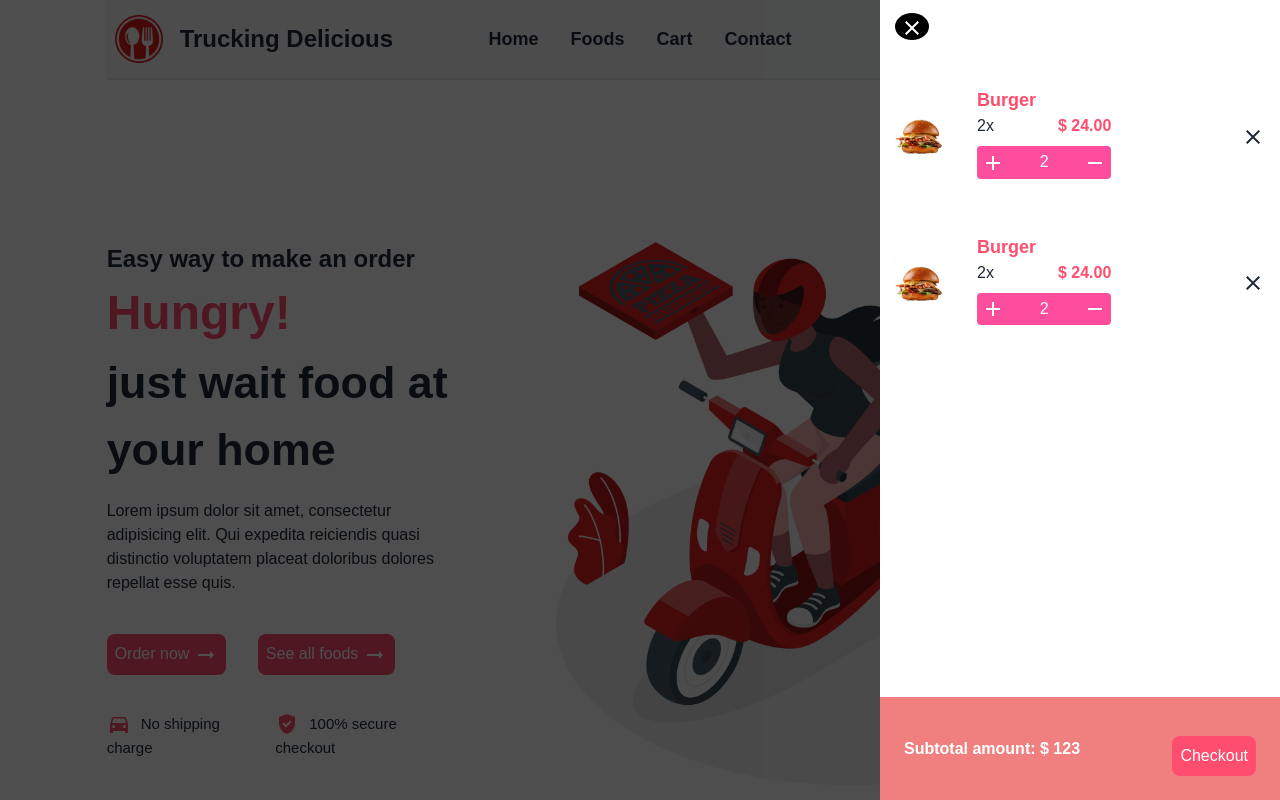
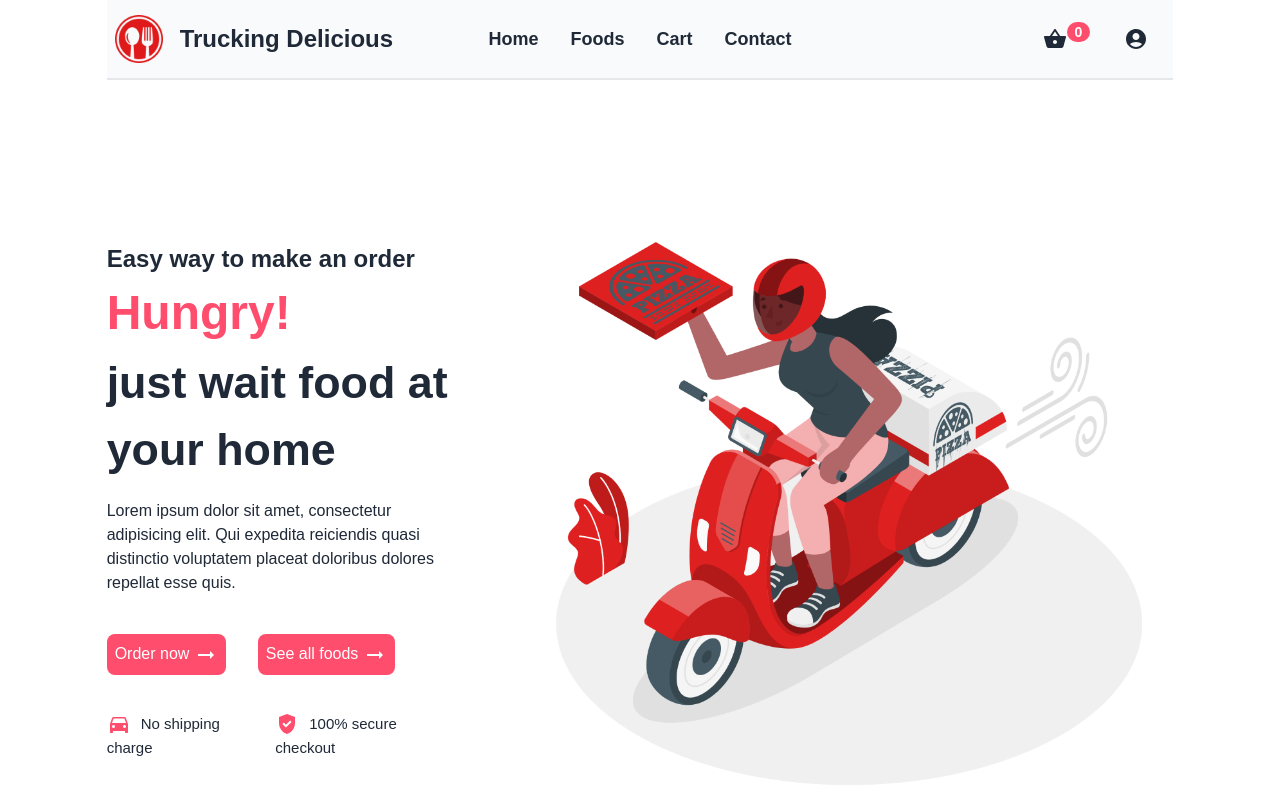
Before and after one commit to ruhulamin111/trucking-delicious, a React (Create React App) app: page / in a window 1280 px wide. Shown: the top 800 px of the page. Built offline with nearby package versions, Linux system fonts and the light colour scheme.

Commit message:
cart toggle done

```diff
--- a/src/components/Header/Header.js
+++ b/src/components/Header/Header.js
@@ -3,10 +3,15 @@ import logo from '../../assets/images/res-logo.png'
 import ShoppingBasketIcon from '@mui/icons-material/ShoppingBasket';
 import AccountCircleIcon from '@mui/icons-material/AccountCircle';
 import { Link } from 'react-router-dom';
-import { useSelector } from 'react-redux';
+import { useDispatch, useSelector } from 'react-redux';
+import { cartUIActions } from '../../store/shoppingCart/cartUISlice';
 
 const Header = () => {
     const totalQuantity = useSelector(state => state.cart.totalQuantity)
+    const disPatch = useDispatch()
+    const toggleCart = () => {
+        disPatch(cartUIActions.toggle())
+    }
 
     return (
         <div className='sticky top-0 bg-slate-50'>
@@ -40,8 +45,11 @@ const Header = () => {
                     </ul>
                 </div>
                 <div className="navbar-end">
-                    <Link to='/' className="btn btn-ghost font-bold normal-case text-2xl"><ShoppingBasketIcon /> <sup className='bg-[#ff4d6d] px-2 text-sm text-white rounded-full' >{totalQuantity}</sup></Link>
-                    <Link to='/' className="btn btn-ghost font-bold normal-case text-2xl"><AccountCircleIcon /></Link>
+                    <span onClick={toggleCart} className="btn btn-ghost font-bold normal-case text-2xl">
+                        <ShoppingBasketIcon />
+                        <sup className='bg-[#ff4d6d] px-2 text-sm text-white rounded-full' >{totalQuantity}</sup>
+                    </span>
+                    <span className="btn btn-ghost font-bold normal-case text-2xl"><AccountCircleIcon /></span>
                 </div>
             </div>
         </div>
--- a/src/components/Layout/Layout.js
+++ b/src/components/Layout/Layout.js
@@ -1,14 +1,17 @@
 import React from 'react'
+import { useSelector } from 'react-redux'
 import Routers from '../../routes/Routers'
 import Footer from '../Footer/Footer'
 import Header from '../Header/Header'
 import Cart from '../UI/Cart/Cart'
 
 const Layout = () => {
+    const showCart = useSelector(state => state.cartUI.cartIsVisiable)
+
     return (
         <div className='w-10/12 mx-auto'>
             <Header />
-            <Cart />
+            {showCart && <Cart />}
             <div>
                 <Routers />
             </div>
--- a/src/components/UI/Cart/Cart.js
+++ b/src/components/UI/Cart/Cart.js
@@ -3,24 +3,27 @@ import CloseIcon from '@mui/icons-material/Close';
 import CartItem from './CartItem';
 import { Link } from 'react-router-dom';
 import '../../../styles/ShoppingCart.css'
+import { useDispatch } from 'react-redux';
+import { cartUIActions } from '../../../store/shoppingCart/cartUISlice';
 
 
 const Cart = () => {
-
+    const disPatch = useDispatch()
+    const toggleCart = () => {
+        disPatch(cartUIActions.toggle())
+    }
 
     return (
         <div className='cart_container'>
             <div className="cart">
                 <div className="cart_close">
-                    <span><CloseIcon /></span>
+                    <span onClick={toggleCart}><CloseIcon /></span>
                 </div>
                 <div className="cart_item_list">
                     <CartItem />
-                    <CartItem />
-
                 </div>
                 <div className="cart_bottom">
-                    <h6>Subtotal amount: <span>$ 123</span> </h6>
+                    <h6>Subtotal: <span>$ 123</span> </h6>
                     <button className='home_button'><Link to='/checkout'>Checkout</Link></button>
                 </div>
             </div>
--- /dev/null
+++ b/src/store/shoppingCart/cartUISlice.js
@@ -0,0 +1,16 @@
+import { createSlice } from "@reduxjs/toolkit";
+
+const cartUISlice = createSlice({
+    name: 'cartUI',
+    initialState: { cartIsVisiable: false },
+
+    reducers: {
+        toggle(state) {
+            state.cartIsVisiable = !state.cartIsVisiable
+        }
+    }
+})
+
+export const cartUIActions = cartUISlice.actions
+
+export default cartUISlice
--- a/src/store/store.js
+++ b/src/store/store.js
@@ -1,9 +1,11 @@
 import { configureStore } from '@reduxjs/toolkit'
 import cartSlice from './shoppingCart/cartSlice'
+import cartUISlice from './shoppingCart/cartUISlice';
 
 export const store = configureStore({
     reducer: {
         cart: cartSlice.reducer,
+        cartUI: cartUISlice.reducer,
     }
 })
 
--- a/src/styles/ShoppingCart.css
+++ b/src/styles/ShoppingCart.css
@@ -61,6 +61,6 @@
 
 .cart_bottom h6 {
     font-weight: 600;
-    font-size: 1rem;
+    font-size: 1.2rem;
     color: white;
 }
```
